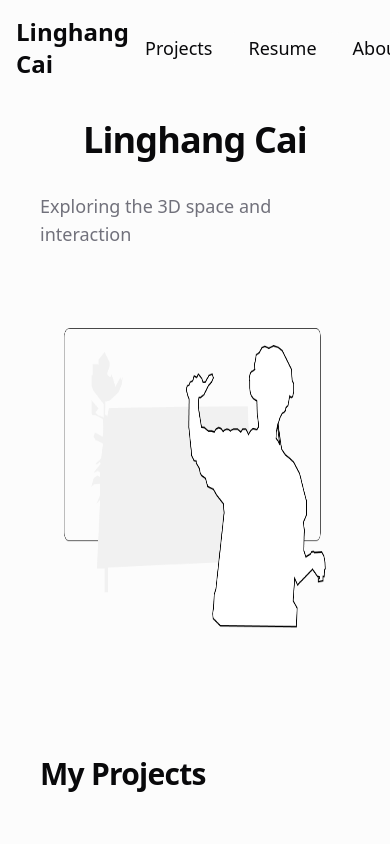
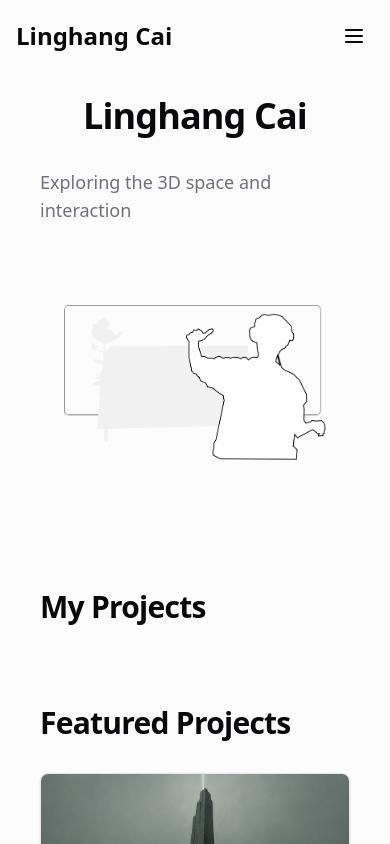
Before and after one commit to BakariSp/Portfolio-Web, a Next.js app: page /home in a window 390 px wide. Shown: the top 844 px of the page. Built offline with nearby package versions, Linux system fonts and the light colour scheme.

Commit message:
fix: small device alignment

```diff
--- a/src/app/home/page.tsx
+++ b/src/app/home/page.tsx
@@ -18,12 +18,13 @@ const HomePage = () => {
             onMouseEnter={() => setIsHovered(true)}
             onMouseLeave={() => setIsHovered(false)}
           >
-            <div className="relative w-full max-w-[500px] h-[300px] mx-auto">
+            <div className="relative w-full max-w-[500px] aspect-[5/3] mx-auto">
               <Image
                 src="/portrait_diagram.png"
                 alt="3D Interaction"
                 fill
                 priority
+                style={{ objectFit: 'contain' }}
                 className={`rounded-md transition-opacity duration-300 ease-in-out ${isHovered ? 'opacity-0' : 'opacity-100'}`}
               />
               <Image
@@ -31,6 +32,7 @@ const HomePage = () => {
                 alt="3D Interaction Selected"
                 fill
                 priority
+                style={{ objectFit: 'contain' }}
                 className={`rounded-md transition-opacity duration-300 ease-in-out absolute top-0 left-0 ${isHovered ? 'opacity-100' : 'opacity-0'}`}
               />
             </div>
--- a/src/components/navbar/nav-bar.tsx
+++ b/src/components/navbar/nav-bar.tsx
@@ -10,11 +10,20 @@ import {
   navigationMenuTriggerStyle,
 } from "@/components/ui/navigation-menu"
 import { layoutConfig } from "@/lib/layout-config"
+import { Menu, X } from "lucide-react"
 
 const NavBar = () => {
+  const [isMenuOpen, setIsMenuOpen] = React.useState(false);
+
+  const toggleMenu = () => {
+    setIsMenuOpen(!isMenuOpen);
+  };
+
   return (
     <header className={`flex justify-between items-center py-4 ${layoutConfig.containerMax}`}>
       <div className="font-bold text-2xl"><Link href="/" legacyBehavior passHref>Linghang Cai</Link></div>
+
+      <div className="hidden md:block">
         <NavigationMenu>
           <NavigationMenuList>
             <NavigationMenuItem>
@@ -47,6 +56,43 @@ const NavBar = () => {
             </NavigationMenuItem> */}
           </NavigationMenuList>
         </NavigationMenu>
+      </div>
+
+      <button
+        className="md:hidden p-2"
+        onClick={toggleMenu}
+        aria-label="Toggle menu"
+      >
+        {isMenuOpen ? <X size={24} /> : <Menu size={24} />}
+      </button>
+
+      {isMenuOpen && (
+        <div className="md:hidden absolute top-16 right-0 left-0 bg-background z-50 p-4 shadow-md">
+          <nav className="flex flex-col space-y-4">
+            <Link
+              href="/projects"
+              className="px-4 py-2 hover:bg-accent rounded-md"
+              onClick={() => setIsMenuOpen(false)}
+            >
+              Projects
+            </Link>
+            <Link
+              href="/resume"
+              className="px-4 py-2 hover:bg-accent rounded-md"
+              onClick={() => setIsMenuOpen(false)}
+            >
+              Resume
+            </Link>
+            <Link
+              href="/about-me"
+              className="px-4 py-2 hover:bg-accent rounded-md"
+              onClick={() => setIsMenuOpen(false)}
+            >
+              About Me
+            </Link>
+          </nav>
+        </div>
+      )}
     </header>
   );
 };
```
Lines whose indentation alone changed are shown as unchanged.
